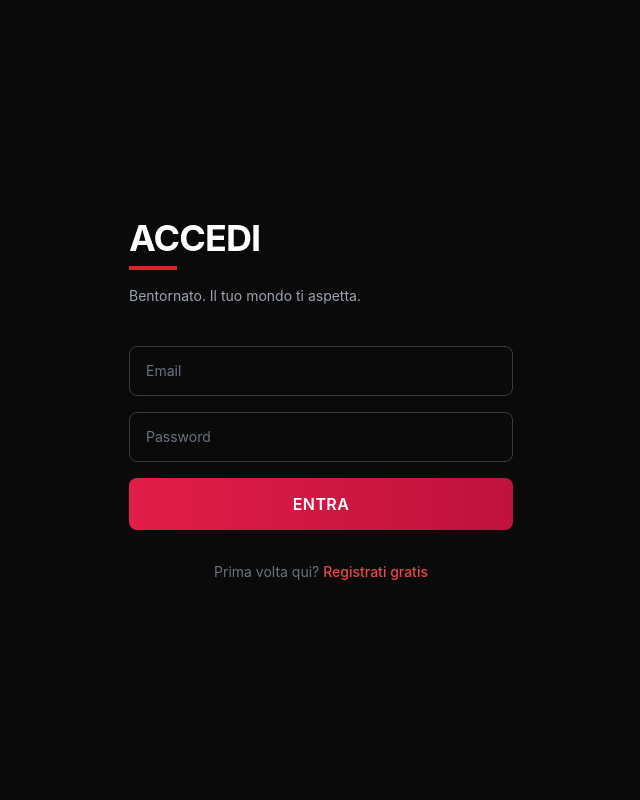
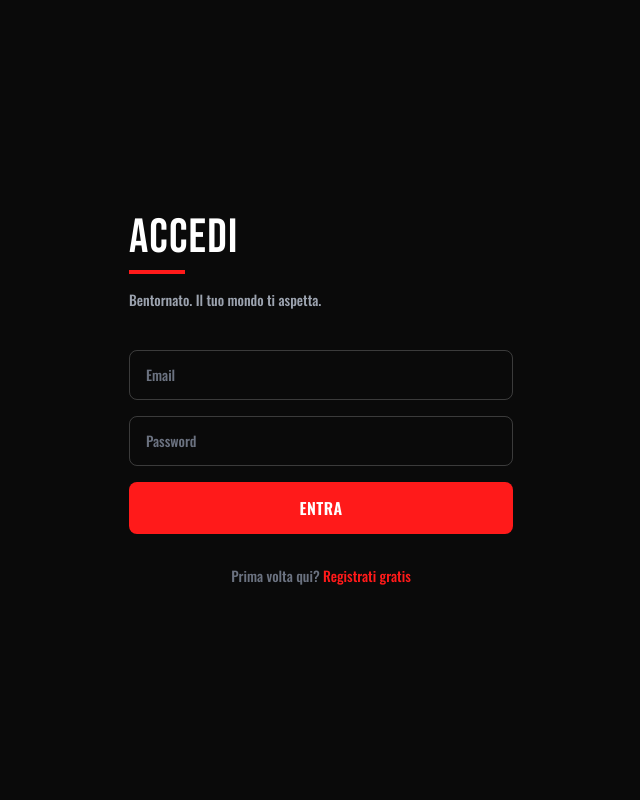
Before and after one commit to LesathX/spark-dating, a FastAPI app: page /login in a window 1280 px wide. Shown: the whole page, without its empty margins (319-959 px from the left). Run offline with FastAPI, Linux system fonts and the light colour scheme; some libraries are stand-ins or nearby versions.

Commit message:
Update login.html

```diff
--- a/templates/login.html
+++ b/templates/login.html
@@ -4,68 +4,41 @@
     <meta charset="UTF-8">
     <meta name="viewport" content="width=device-width, initial-scale=1.0">
     <title>Accedi – MyCheating</title>
+    <link rel="preconnect" href="https://fonts.googleapis.com">
+    <link rel="preconnect" href="https://fonts.gstatic.com" crossorigin>
+    <link href="https://fonts.googleapis.com/css2?family=Oswald:wght@500;600;700&family=Bebas+Neue&display=swap" rel="stylesheet">
     <script src="https://cdn.tailwindcss.com"></script>
     <style>
-        body {
-            background-color: #0a0a0a;
-            font-family: -apple-system, BlinkMacSystemFont, 'Segoe UI', Roboto, sans-serif;
-        }
-        .btn-red {
-            background: linear-gradient(90deg, #e11d48, #be123c);
-        }
-        .btn-red:hover {
-            background: linear-gradient(90deg, #be123c, #9f1239);
-        }
-        input:focus {
-            outline: none;
-            border-color: #e11d48;
-        }
+        body { background-color: #0a0a0a; font-family: 'Oswald', sans-serif; }
+        .font-hot { font-family: 'Bebas Neue', sans-serif; letter-spacing: 1px; }
+        .btn-red { background: #ff1a1a; }
+        .btn-red:hover { background: #e60000; }
+        .text-red-pure { color: #ff1a1a; }
+        input:focus { border-color: #ff1a1a !important; outline: none; }
     </style>
 </head>
 <body class="min-h-screen flex items-center justify-center px-4">
 
     <div class="w-full max-w-sm">
-        <!-- Titolo -->
         <div class="mb-10">
-            <h1 class="text-4xl font-bold text-white tracking-tight">
-                ACCEDI
-            </h1>
-            <div class="w-12 h-1 bg-red-600 mt-2 mb-4"></div>
-            <p class="text-gray-400 text-sm">
-                Bentornato. Il tuo mondo ti aspetta.
-            </p>
+            <h1 class="font-hot text-5xl text-white tracking-wide">ACCEDI</h1>
+            <div class="w-14 h-1 bg-[#ff1a1a] mt-2 mb-4"></div>
+            <p class="text-gray-400 text-sm">Bentornato. Il tuo mondo ti aspetta.</p>
         </div>
 
-        <!-- Errore -->
-        {% if error %}
-        <div class="bg-red-500/10 border border-red-500/30 text-red-400 text-sm px-4 py-3 rounded-lg mb-6">
-            {{ error }}
-        </div>
-        {% endif %}
-
-        <!-- Form -->
         <form method="post" action="/login" class="space-y-4">
-            <div>
-                <input type="email" name="email" required
-                       placeholder="Email"
-                       class="w-full bg-transparent border border-white/20 text-white placeholder-gray-500 rounded-lg px-4 py-3.5 text-sm transition">
-            </div>
-            <div>
-                <input type="password" name="password" required
-                       placeholder="Password"
-                       class="w-full bg-transparent border border-white/20 text-white placeholder-gray-500 rounded-lg px-4 py-3.5 text-sm transition">
-            </div>
-
-            <button type="submit"
-                    class="w-full btn-red text-white font-semibold py-3.5 rounded-lg mt-2 tracking-wide">
+            <input type="email" name="email" required placeholder="Email"
+                   class="w-full bg-transparent border border-white/20 text-white placeholder-gray-500 rounded-lg px-4 py-3.5 text-sm">
+            <input type="password" name="password" required placeholder="Password"
+                   class="w-full bg-transparent border border-white/20 text-white placeholder-gray-500 rounded-lg px-4 py-3.5 text-sm">
+            <button type="submit" class="w-full btn-red text-white font-semibold py-3.5 rounded-lg tracking-wide mt-2">
                 ENTRA
             </button>
         </form>
 
-        <!-- Link registrazione -->
         <p class="text-center text-sm text-gray-500 mt-8">
             Prima volta qui?
-            <a href="/register" class="text-red-500 hover:text-red-400 font-medium">Registrati gratis</a>
+            <a href="/register" class="text-red-pure font-medium hover:underline">Registrati gratis</a>
         </p>
     </div>
 
```
